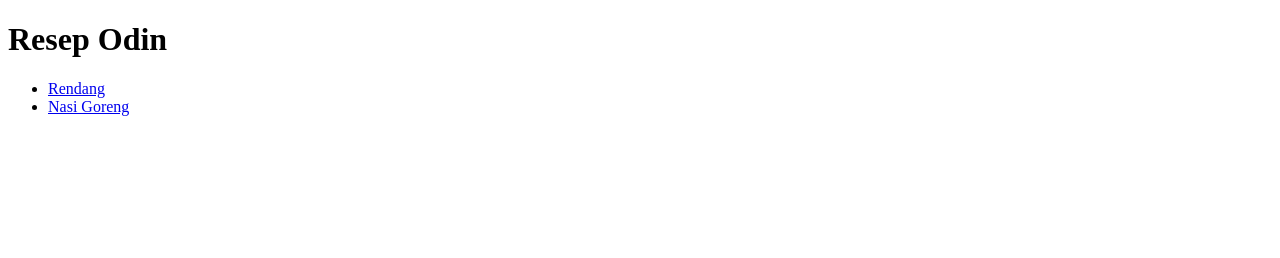
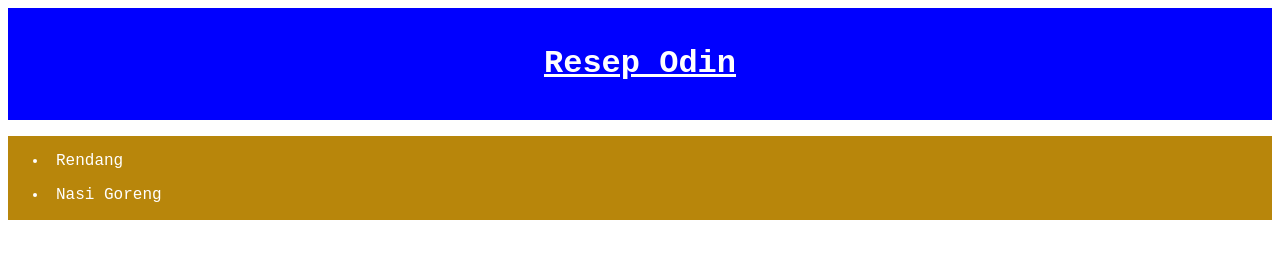
Before and after one commit to wahiddebe/odin-recipes, a plain HTML site: page index.html in a window 1280 px wide. Drawn offline with Linux system fonts and the light colour scheme.

Commit message:
Add style

```diff
--- a/index.html
+++ b/index.html
@@ -4,17 +4,20 @@
 <head>
     <meta charset="UTF-8">
     <meta name="viewport" content="width=device-width, initial-scale=1.0">
+    <link rel="stylesheet" href="style/style.css">
     <title>Resep Odin</title>
 </head>
 
 <body>
-    <h1>Resep Odin</h1>
-    <ul>
-        <li>
-            <a href="recipes/rendang.html">Rendang</a>
+    <div class="title-box">
+        <h1 class="title">Resep Odin</h1>
+    </div>
+    <ul class="link-box">
+        <li class="link-item">
+            <a class="link" href="recipes/rendang.html">Rendang</a>
         </li>
-        <li>
-            <a href="recipes/nasi_goreng.html">Nasi Goreng</a>
+        <li class="link-item">
+            <a class="link" href="recipes/nasi_goreng.html">Nasi Goreng</a>
         </li>
     </ul>
 </body>
--- /dev/null
+++ b/style/style.css
@@ -0,0 +1,46 @@
+* {
+  font-family: "Courier New", monospace;
+}
+
+.title-box {
+  padding: 16px;
+  background-color: blue;
+  color: white;
+  text-align: center;
+  margin-bottom: 16px;
+}
+
+.title {
+  text-decoration: underline;
+}
+
+.link-box {
+  background-color: darkgoldenrod;
+  padding-bottom: 8px;
+  padding-top: 8px;
+}
+.link-item {
+  padding: 8px;
+  color: white;
+}
+.link-item .link {
+  color: white;
+}
+.link {
+  color: blue;
+  text-decoration: none;
+}
+.link-home {
+  text-align: center;
+  font-size: 24px;
+  font-weight: 600;
+}
+.recipe-img {
+  margin: 0 auto;
+  display: block;
+}
+.recipe-box {
+  padding: 16px;
+  border: 2px solid black;
+  margin: 16px auto;
+}
```
Also changed, not shown: recipes/nasi_goreng.html (+20 -8 lines), recipes/rendang.html (+27 -12 lines).
